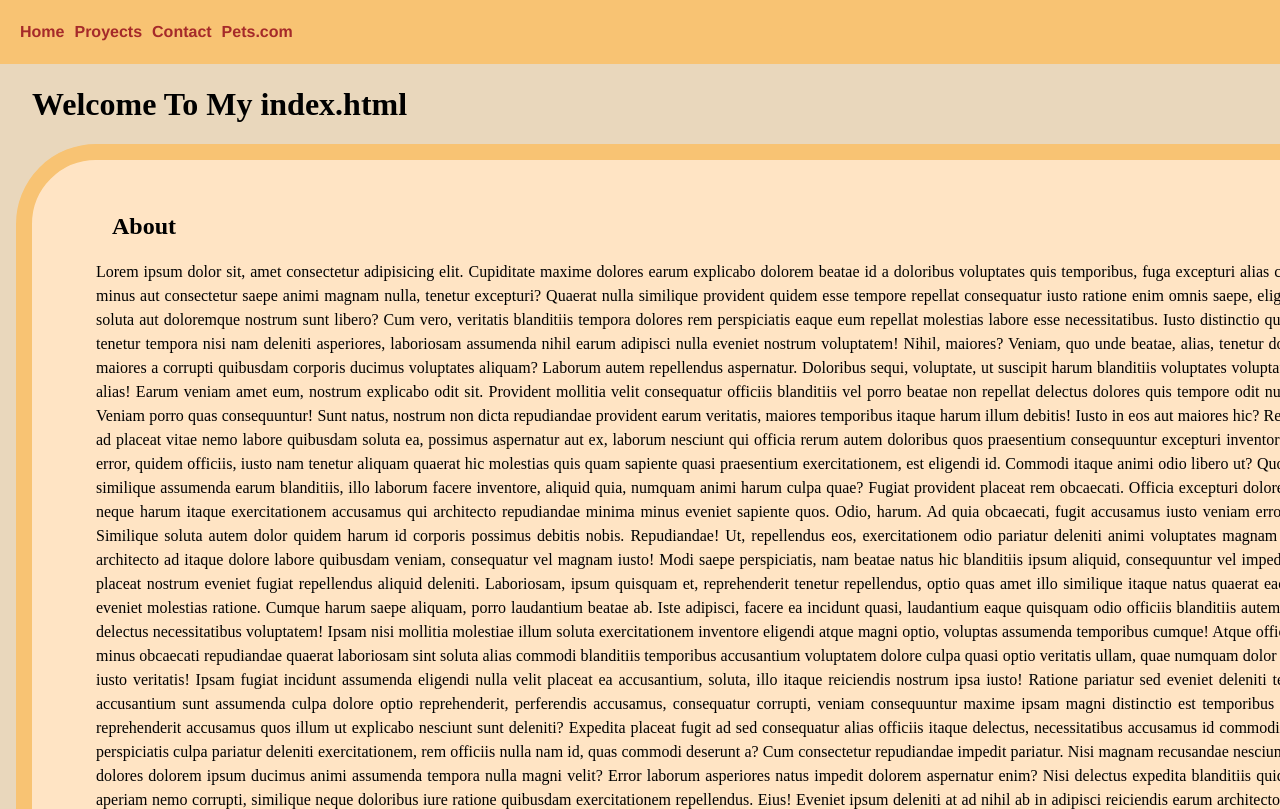
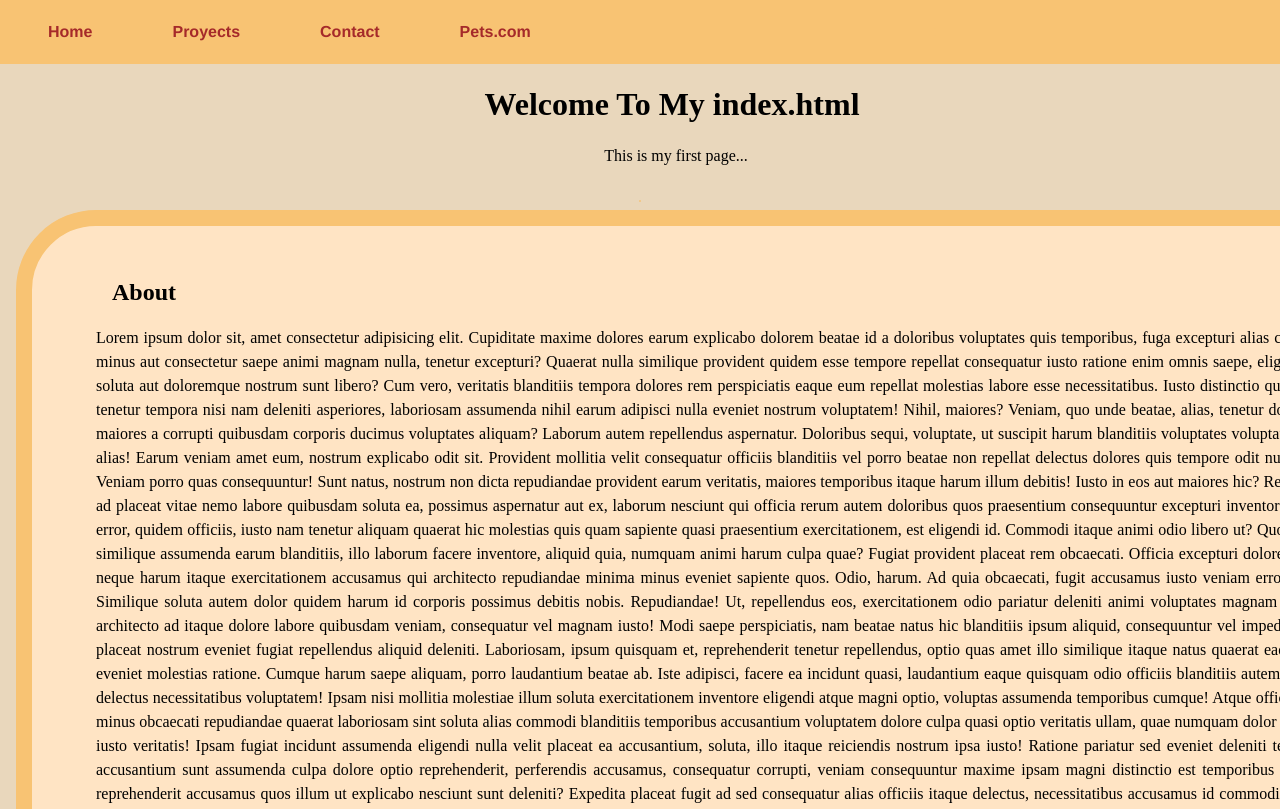
Before and after one commit to JaimieneAltozano/firstRepo, a plain HTML site: page pio/M2/portafolio.html in a window 1280 px wide. Shown: the top 809 px of the page. Drawn offline with Linux system fonts and the light colour scheme.

Commit message:
Add files via upload
week2

```diff
--- a/pio/M2/portafolio.html
+++ b/pio/M2/portafolio.html
@@ -16,8 +16,7 @@
         </nav>
 
         <h1>Welcome To My index.html</h1>
-        <p>This is my first page...</p>
-
+        <p id="p">This is my first page...</p><br><hr>
     </header>
 
     <section>
--- a/pio/M2/styles.css
+++ b/pio/M2/styles.css
@@ -46,7 +46,10 @@ reset
 CSS */
 
 header{
-  display:flex; /* Acomoda de forma horizontal */
+  display: flex;
+  flex-direction: column;
+  justify-content: space-between;
+  align-items: center;
 }
 
 body{
@@ -79,19 +82,26 @@ h1, h2{
 
 h1{
   margin-top: 1.5em;
+  padding-left: 2.5em;
+}
+
+#p{
+  padding-left: 4.5em;
 }
 
 nav{
   display: flex;
-  gap: 10px; /* Separación entre cosas
+  gap: 5em; /* Separación entre cosas
   dependiendo de cómo se tenga organizado
   (horizontal o vertical */
   padding: 20px;
+
+  padding-left: 3em;
   background-color: rgb(248, 195, 115);
   position: fixed;
   top: 0;
   left: 0;
-  z-index: 10;
+  z-index: 1000;
   width: 100%;
   margin-bottom: 20px;
 }
```
Also changed, not shown: pio/M2/pets.html (+1 -1 lines).
